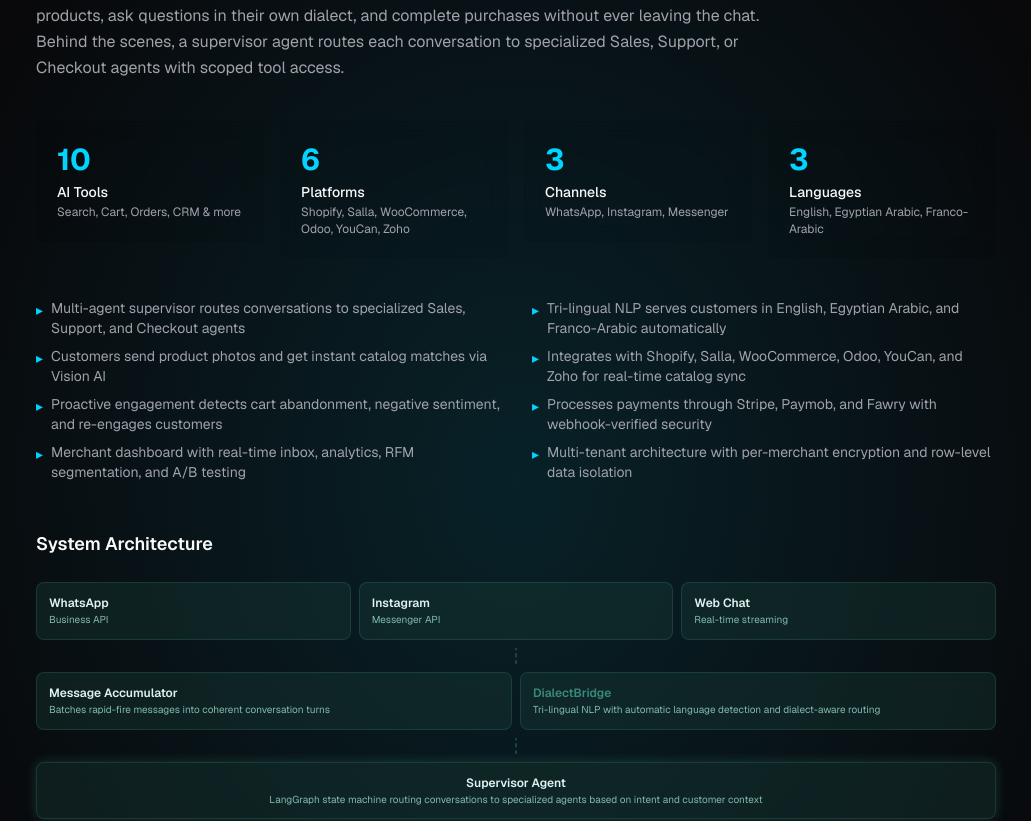
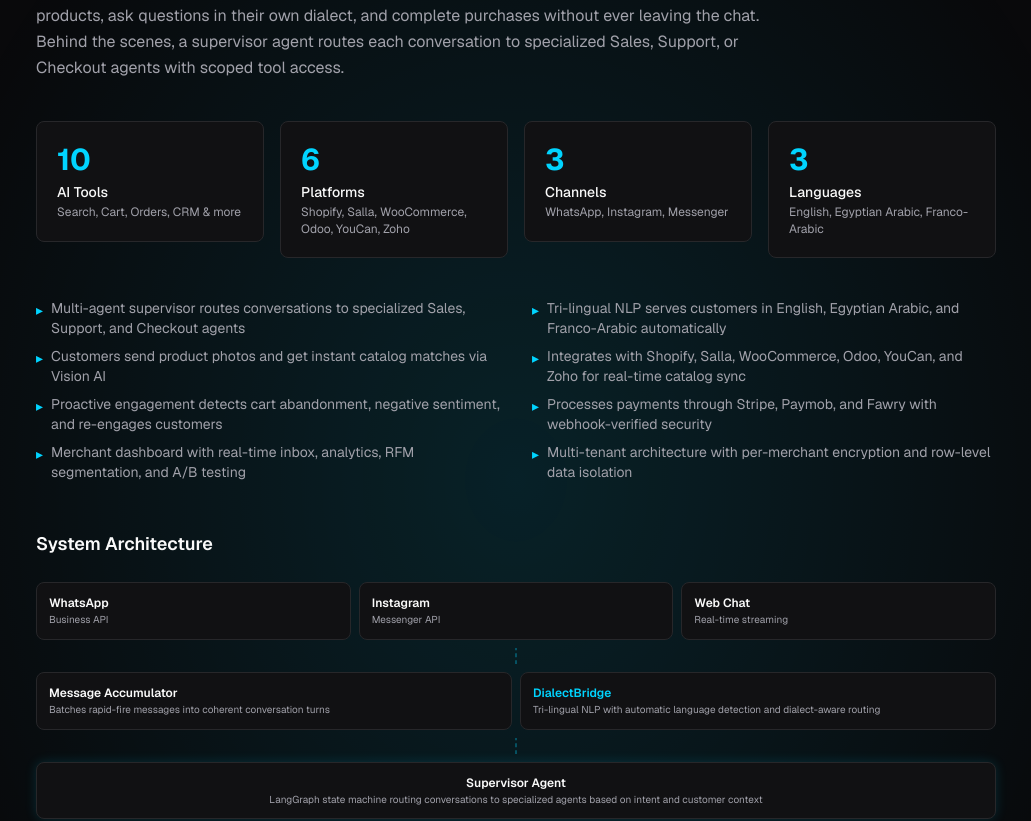
Before and after one commit to Ab-Romia/romia.dev, a Next.js app: page / in a window 1280 px wide. Shown: the part 1069-1890 px from the top of the page, without its empty margins (124-1155 px from the left). Built offline with nearby package versions, Linux system fonts and the light colour scheme.

Commit message:
Use theme-aware colors for Zaylon architecture and stat cards

```diff
--- a/src/components/sections/zaylon-architecture.tsx
+++ b/src/components/sections/zaylon-architecture.tsx
@@ -1,13 +1,4 @@
 "use client";
-
-const E = {
-  primary: "#3A8A7A",
-  bg: "rgba(27, 58, 53, 0.4)",
-  border: "rgba(58, 138, 122, 0.25)",
-  text: "#e0f2f1",
-  muted: "#80bbb2",
-  dim: "#5a9a90",
-};
 
 function Box({
   label,
@@ -24,18 +15,15 @@
 }) {
   return (
     <div
-      className={`rounded-lg border p-3 transition-all duration-200 ${className}`}
-      style={{
-        background: E.bg,
-        borderColor: E.border,
-        boxShadow: pulse ? `0 0 12px rgba(58,138,122,0.3)` : undefined,
-      }}
+      className={`rounded-lg border border-border bg-card p-3 transition-all duration-200 hover:border-accent/30 ${
+        pulse ? "shadow-[0_0_12px_rgba(var(--accent-raw,0,212,255),0.15)]" : ""
+      } ${className}`}
     >
-      <p className="text-xs font-semibold" style={{ color: accent ? E.primary : E.text }}>
+      <p className={`text-xs font-semibold ${accent ? "text-accent" : "text-foreground"}`}>
         {label}
       </p>
       {sub && (
-        <p className="text-[10px] mt-0.5 leading-snug" style={{ color: E.muted }}>
+        <p className="text-[10px] mt-0.5 leading-snug text-muted-foreground">
           {sub}
         </p>
       )}
@@ -47,8 +35,14 @@
   return (
     <div className="flex justify-center py-1">
       <svg width="2" height="16" className="overflow-visible">
-        <line x1="1" y1="0" x2="1" y2="16" stroke={E.primary} strokeWidth="1.5" strokeDasharray="4 3"
-          style={{ animation: "dash-flow 1.5s linear infinite" }} opacity={0.5} />
+        <line
+          x1="1" y1="0" x2="1" y2="16"
+          className="stroke-accent"
+          strokeWidth="1.5"
+          strokeDasharray="4 3"
+          style={{ animation: "dash-flow 1.5s linear infinite" }}
+          opacity={0.4}
+        />
       </svg>
     </div>
   );
@@ -57,7 +51,6 @@
 export function ZaylonArchitecture() {
   return (
     <div className="space-y-1">
-      {/* Messaging channels */}
       <div className="grid grid-cols-3 gap-2">
         <Box label="WhatsApp" sub="Business API" />
         <Box label="Instagram" sub="Messenger API" />
@@ -66,7 +59,6 @@
 
       <Arrow />
 
-      {/* Message processing */}
       <div className="grid grid-cols-2 gap-2">
         <Box label="Message Accumulator" sub="Batches rapid-fire messages into coherent conversation turns" />
         <Box label="DialectBridge" sub="Tri-lingual NLP with automatic language detection and dialect-aware routing" accent />
@@ -74,7 +66,6 @@
 
       <Arrow />
 
-      {/* Supervisor */}
       <Box
         label="Supervisor Agent"
         sub="LangGraph state machine routing conversations to specialized agents based on intent and customer context"
@@ -84,7 +75,6 @@
 
       <Arrow />
 
-      {/* Specialist agents */}
       <div className="grid grid-cols-3 gap-2">
         <Box label="Sales Agent" sub="Product discovery, recommendations, and visual search" accent />
         <Box label="Support Agent" sub="Knowledge base, order tracking, escalation, and feedback" accent />
@@ -93,7 +83,6 @@
 
       <Arrow />
 
-      {/* Infrastructure */}
       <div className="grid grid-cols-2 md:grid-cols-4 gap-2">
         <Box label="Multi-Tenant DB" sub="Tenant-isolated PostgreSQL with vector search" />
         <Box label="Caching & Queues" sub="Session state, rate limiting, event bus" />
--- a/src/components/sections/zaylon-showcase.tsx
+++ b/src/components/sections/zaylon-showcase.tsx
@@ -26,7 +26,7 @@
         ref={ref}
         {...handlers}
         style={style}
-        className="glass-card rounded-lg p-5 hover:border-accent/30 transition-colors hover-glow"
+        className="bg-card border border-border rounded-lg p-5 hover:border-accent/30 transition-colors hover-glow"
       >
         <p className="text-3xl font-bold text-accent">
           <CountUp value={highlight.value as number} />
```
